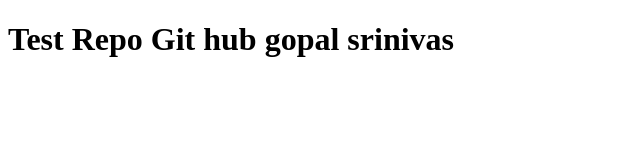
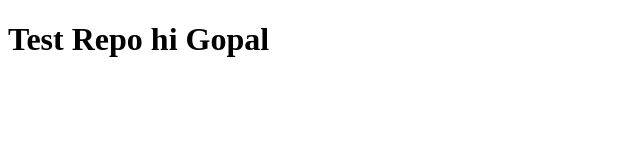
Before and after one commit to gopalsrinivas/test_repo, a plain HTML site: page index.html in a window 1280 px wide. Shown: the whole page, without its empty margins (0-640 px from the left). Drawn offline with Linux system fonts and the light colour scheme.

Commit message:
Changed file

```diff
--- a/index.html
+++ b/index.html
@@ -7,6 +7,6 @@
     <title>Test Repo</title>
 </head>
 <body>
-    <h1>Test Repo Git hub gopal srinivas</h1>
+    <h1>Test Repo hi Gopal</h1>
 </body>
 </html>
```
